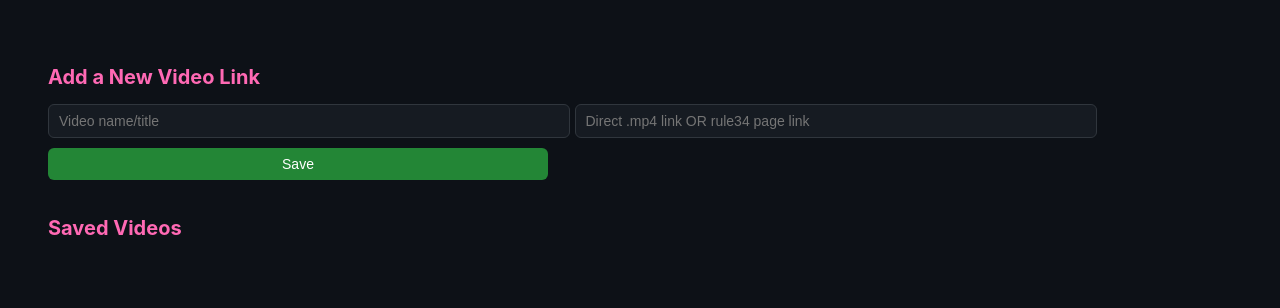
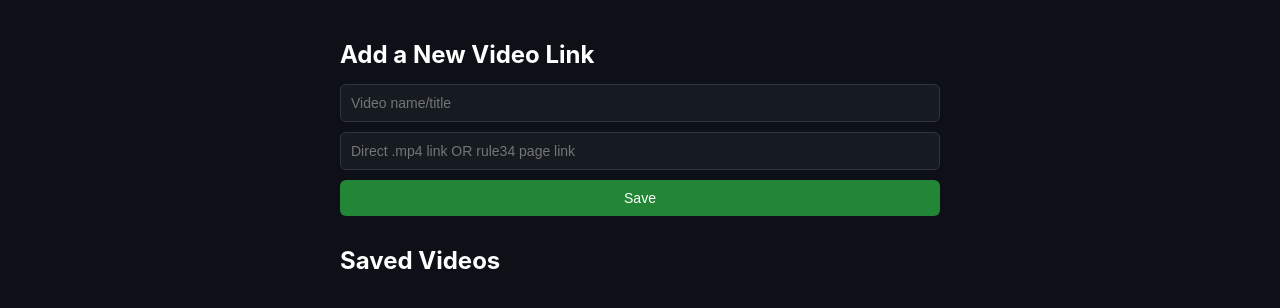
Before and after one commit to aver4geartist/portable-playlist, a plain HTML site: page index.html in a window 1280 px wide. Drawn offline with Linux system fonts and the light colour scheme.

Commit message:
Update index.html

```diff
--- a/index.html
+++ b/index.html
@@ -3,6 +3,7 @@
 <head>
   <meta charset="UTF-8" />
   <title>My Video Links</title>
+  <meta name="viewport" content="width=device-width, initial-scale=1.0" />
   <style>
     :root {
       --bg-color: #0d1117;
@@ -14,39 +15,46 @@
       --remove-button-bg: #da3633;
       --remove-button-hover: #f85149;
       --link-color: #58a6ff;
-      --highlight: #ff69b4;
+      --highlight: #ffffff;
+    }
+
+    * {
+      box-sizing: border-box;
     }
 
     body {
       font-family: -apple-system, BlinkMacSystemFont, "Segoe UI", Helvetica, Arial, sans-serif;
       background-color: var(--bg-color);
       color: var(--text-color);
-      padding: 40px;
+      padding: 20px;
+      margin: 0;
+    }
+
+    .container {
+      max-width: 600px;
+      margin: auto;
+      display: flex;
+      flex-direction: column;
+      gap: 10px;
+    }
+
+    input, button {
+      padding: 10px;
+      font-size: 14px;
+      border-radius: 6px;
+      border: 1px solid var(--border-color);
+      width: 100%;
     }
 
     input {
-      padding: 8px 10px;
-      margin-bottom: 10px;
-      width: 100%;
-      max-width: 500px;
-      border: 1px solid var(--border-color);
-      border-radius: 6px;
       background-color: var(--input-bg);
       color: var(--text-color);
-      font-size: 14px;
     }
 
     button {
       background-color: var(--button-bg);
       color: white;
-      font-size: 14px;
-      padding: 8px 10px;
       border: none;
-      border-radius: 6px;
-      cursor: pointer;
-      margin-bottom: 20px;
-      max-width: 500px;
-      width: 100%;
       transition: background-color 0.2s;
     }
 
@@ -56,7 +64,6 @@
 
     .entry button {
       background-color: var(--remove-button-bg);
-      margin-top: 10px;
     }
 
     .entry button:hover {
@@ -66,21 +73,26 @@
     .entry {
       background-color: var(--input-bg);
       border: 1px solid var(--border-color);
+      border-radius: 6px;
       padding: 15px;
-      margin-top: 15px;
-      border-radius: 6px;
-      max-width: 520px;
+      margin-top: 10px;
     }
 
     .entry video {
       margin-top: 10px;
-      max-width: 100%;
+      width: 100%;
       border-radius: 6px;
       border: 1px solid var(--border-color);
     }
 
+    h2 {
+      color: var(--highlight);
+      margin-bottom: 5px;
+    }
+
     a {
       color: var(--link-color);
+      word-break: break-word;
       text-decoration: none;
     }
 
@@ -88,19 +100,20 @@
       text-decoration: underline;
     }
 
-    h2 {
-      color: var(--highlight);
-      font-size: 20px;
-      margin-bottom: 15px;
-    }
-
     .artist {
       color: #d29922;
       font-style: italic;
     }
+
+    @media (max-width: 600px) {
+      body {
+        padding: 15px;
+      }
+    }
   </style>
 </head>
 <body>
+  <div class="container">
     <h2>Add a New Video Link</h2>
     <input id="name" placeholder="Video name/title" />
     <input id="link" placeholder="Direct .mp4 link OR rule34 page link" />
@@ -108,6 +121,7 @@
 
     <h2>Saved Videos</h2>
     <div id="list"></div>
+  </div>
 
   <script>
     let entries = JSON.parse(localStorage.getItem("videoLinks") || "[]");
@@ -149,7 +163,6 @@
       }
 
       let artist = null;
-
       if (link.includes("rule34.xxx")) {
         artist = await getArtistFromRule34(link);
       }
@@ -164,9 +177,8 @@
     function getVideoTag(link) {
       if (link.endsWith(".mp4") || link.endsWith(".webm")) {
         return `<video src="${link}" autoplay muted loop controls></video>`;
-      } else {
+      }
       return "";
-      }
     }
 
     function renderList() {
@@ -177,11 +189,7 @@
         div.className = "entry";
         div.innerHTML = `
           <strong>${entry.name}</strong><br>
-          ${
-            entry.artist
-              ? `<span class="artist">Artist: ${entry.artist}</span><br>`
-              : ""
-          }
+          ${entry.artist ? `<span class="artist">Artist: ${entry.artist}</span><br>` : ""}
           <a href="${entry.link}" target="_blank">${entry.link}</a>
           ${getVideoTag(entry.link)}
           <button onclick="deleteEntry(${index})">Remove</button>
```
Lines whose indentation alone changed are shown as unchanged.
